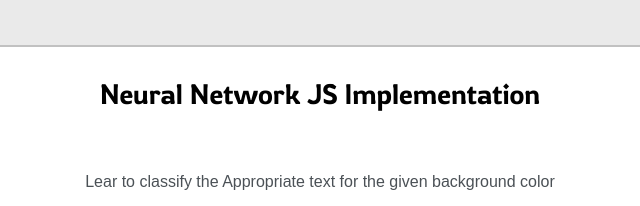
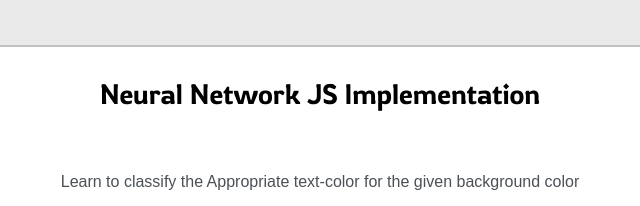
Before and after one commit to Mnpr/portfolioWebsite, a plain HTML site: page post.html in a window 1280 px wide. Shown: the top 206 px of the page, 320-960 px from the left. Drawn offline with Linux system fonts and the light colour scheme; a web font is replaced by a local one.

```diff
--- a/post.html
+++ b/post.html
@@ -82,7 +82,7 @@
 		<div class="greeting-wrapper">
             <h3>Neural Network JS Implementation</h3>
             <br>
-            <p>Lear to classify the Appropriate text for the given background color</p>
+            <p>Learn to classify the Appropriate text-color for the given background color</p>
 		</div>
 
 		<div id="diagram"></div>
```
Also changed, not shown: README.md.
